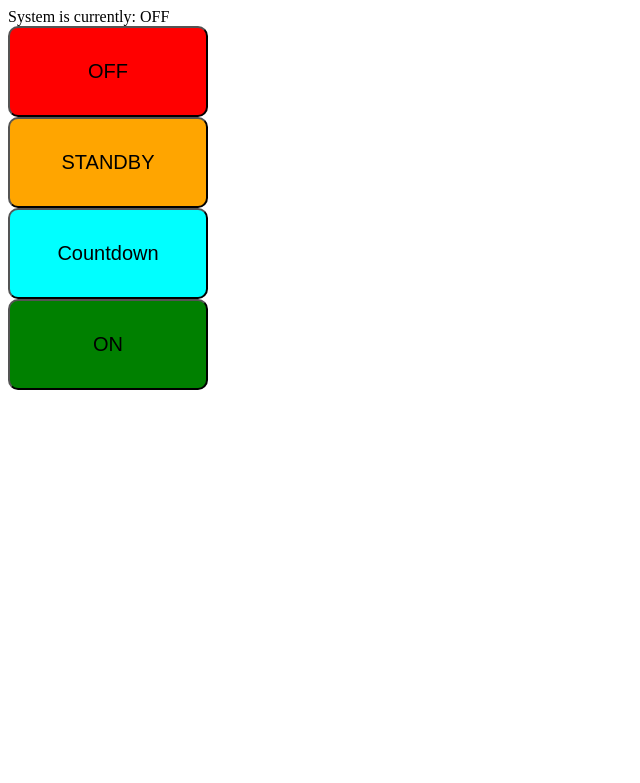
After one commit to peterthevicar/STC-lights, a PHP site: page /sysctl.php in a window 1280 px wide. The commit adds this page. Shown: the top 783 px of the page, without its empty margins (0-640 px from the left). Run offline with PHP 8.4, Linux system fonts and the light colour scheme.

Commit message:
First go at sysctl.php

```diff
--- a/web-server/create.php
+++ b/web-server/create.php
@@ -379,6 +379,8 @@ function build_colours () {
 // Check return from insert.php
 // Process dots and dashes in "gr" section
 // Check for unique name, check for identical values
+// Most selects and number inputs: move to generic qualitative statments
+//   to interpret in the animator
 //
 </script>
 
--- a/web-server/json-q.json
+++ b/web-server/json-q.json
@@ -1 +1 @@
-{"cur_id":"id2","next_t":1539379933,"q":[]}
+{"cur_id":"id2","next_t":1539435571,"q":[]}
--- /dev/null
+++ b/web-server/sysctl.php
@@ -0,0 +1,41 @@
+<?php
+$req=$_SERVER['QUERY_STRING'];
+$on_file = 'sysctl-on.txt';
+if ($req == 'off') {
+	unlink($on_file);
+}
+else if ($req == 'sta') {
+}
+else if ($req == 'cou') {
+}
+else if ($req == 'on') {
+	touch($on_file);
+}
+
+?>
+<html>
+	<head>
+		<style>
+			button {
+				display: block;
+				width: 200px;
+				font-size: 15pt;
+				border-radius: 10px;
+				padding: 32px;
+			}
+		</style>
+	</head>
+	<body>
+		<p>System is currently: <?php if (is_file($on_file)) echo 'ON'; else echo 'OFF'; ?>
+		<button type=button style="background-color:red" onclick="do_button('off')">OFF</button>
+		<button type=button style="background-color:orange" onclick="do_button('sta')">STANDBY</button>
+		<button type=button style="background-color:cyan" onclick="do_button('cou')">Countdown</button>
+		<button type=button style="background-color:green" onclick="do_button('on')">ON</button>
+
+		<script>
+			function do_button(id) {
+				location.href = 'sysctl.php?'+id; // Call this file again with the button id
+			}
+		</script>
+	</body>
+</html>
```
Also changed, not shown: 1 other file.
